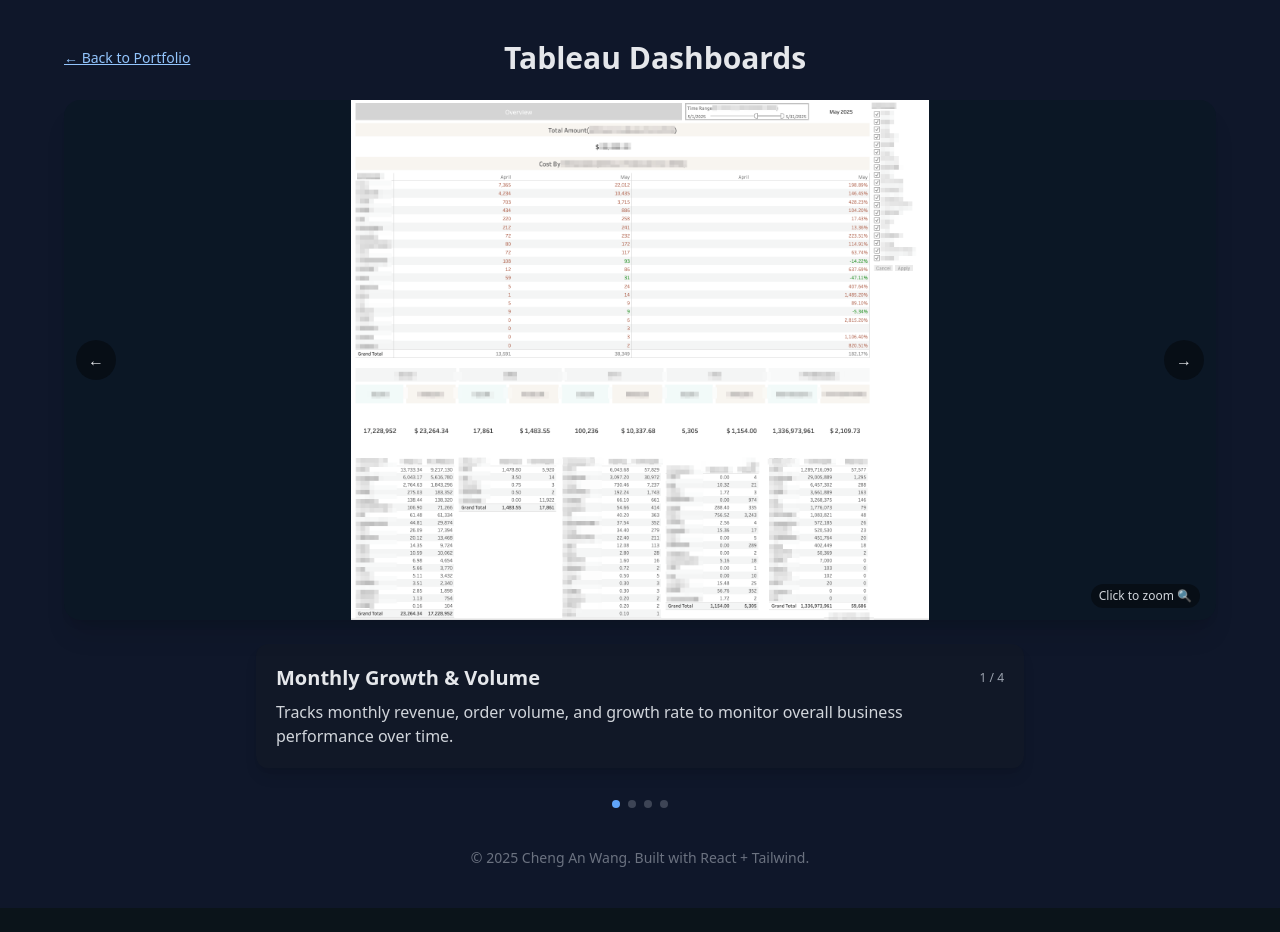
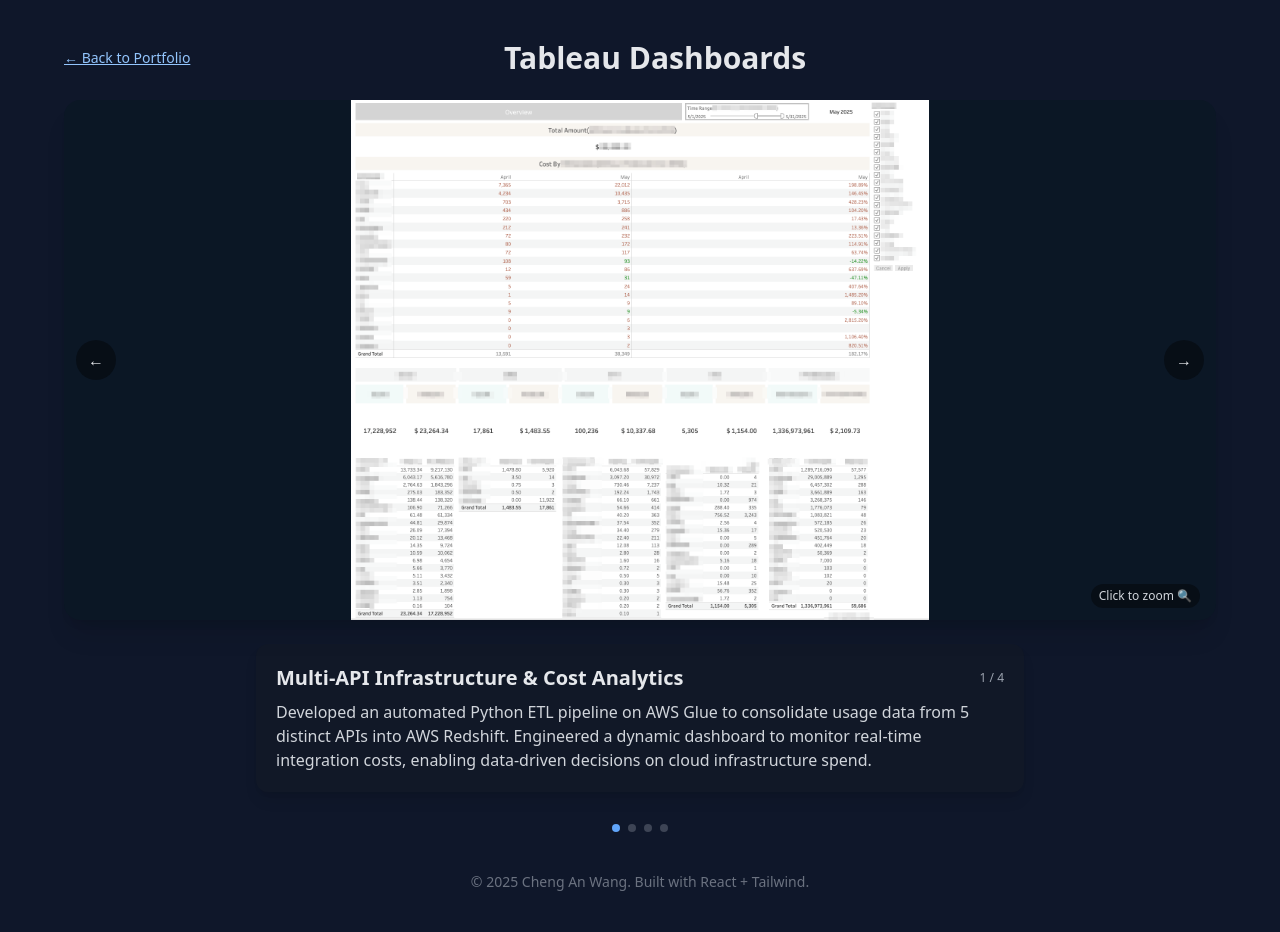
Before and after one commit to CAWang16/ChengAn_website, a React (Vite) app: page /tableau in a window 1280 px wide. Before the commit the page ends 908 px from the top, so only its background shows below. Built offline with nearby package versions, Linux system fonts and the light colour scheme.

Commit message:
Change Tableau descriptions

```diff
--- a/src/TableauPortfolio.jsx
+++ b/src/TableauPortfolio.jsx
@@ -4,15 +4,15 @@ import React, { useState } from "react";
 const SLIDES = [
   {
     src: "/5data_growthrate.png",
-    title: "Monthly Growth & Volume",
+    title: "Multi-API Infrastructure & Cost Analytics",
     description:
-      "Tracks monthly revenue, order volume, and growth rate to monitor overall business performance over time.",
+      "Developed an automated Python ETL pipeline on AWS Glue to consolidate usage data from 5 distinct APIs into AWS Redshift. Engineered a dynamic dashboard to monitor real-time integration costs, enabling data-driven decisions on cloud infrastructure spend.",
   },
   {
     src: "/Cost_distribution_error.png",
-    title: "Cost Distribution & Error Rates",
+    title: "Operational Health: Global Delivery & Error Analytics",
     description:
-      "Breaks down cost by country and highlights abnormal cost spikes and delivery errors for investigation.",
+      "Developed a diagnostic dashboard to monitor third-party service delivery performance and cost distribution across global markets. Engineered automated tracking for error rate spikes, enabling rapid root-cause investigation and optimization of logistics partner efficiency.",
   },
   {
     src: "/Distribution_successrate.png",
```
Also changed, not shown: 1 other file (tests, documents, lock files or other folders).
